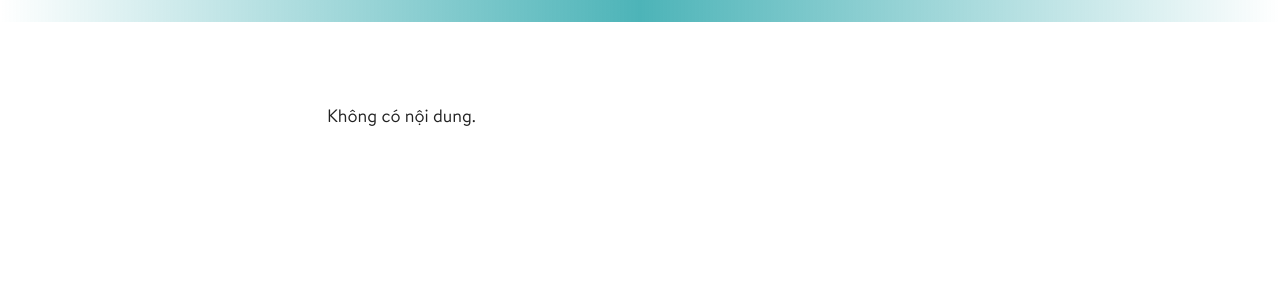
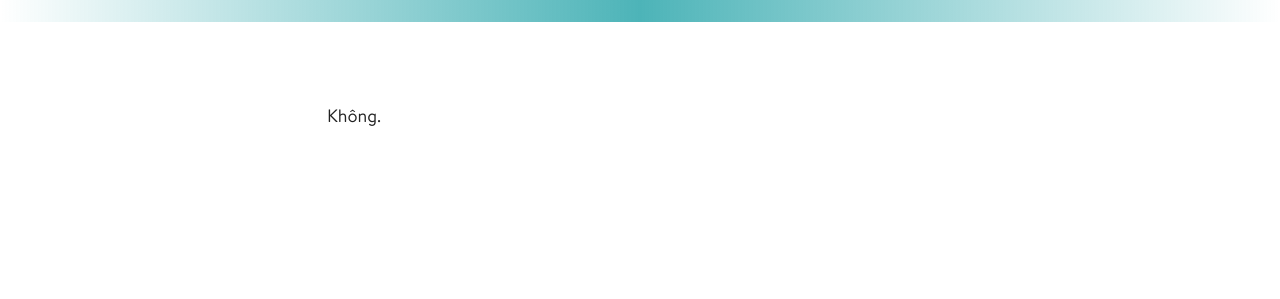
Before and after one commit to homestaygiadinhnho/homestaygiadinhnho, a Jekyll site: the page built from index.html, in a window 1280 px wide. Shown: the part 3887-4186 px from the top of the page. Built offline with Jekyll 4.4.1, drawn with Linux system fonts in a browser that asks for light colours; nearby versions of some CDN libraries; some web fonts are replaced; the list of posts is cut into pages by our own code.

Commit message:
Update index.html

```diff
--- a/index.html
+++ b/index.html
@@ -278,7 +278,7 @@ sections:
       </div>
       {% endfor %}
     {% else %}
-      <p>Không có nội dung.</p>
+      <p>Không.</p>
     {% endif %}
   </div>
 </div>
```
